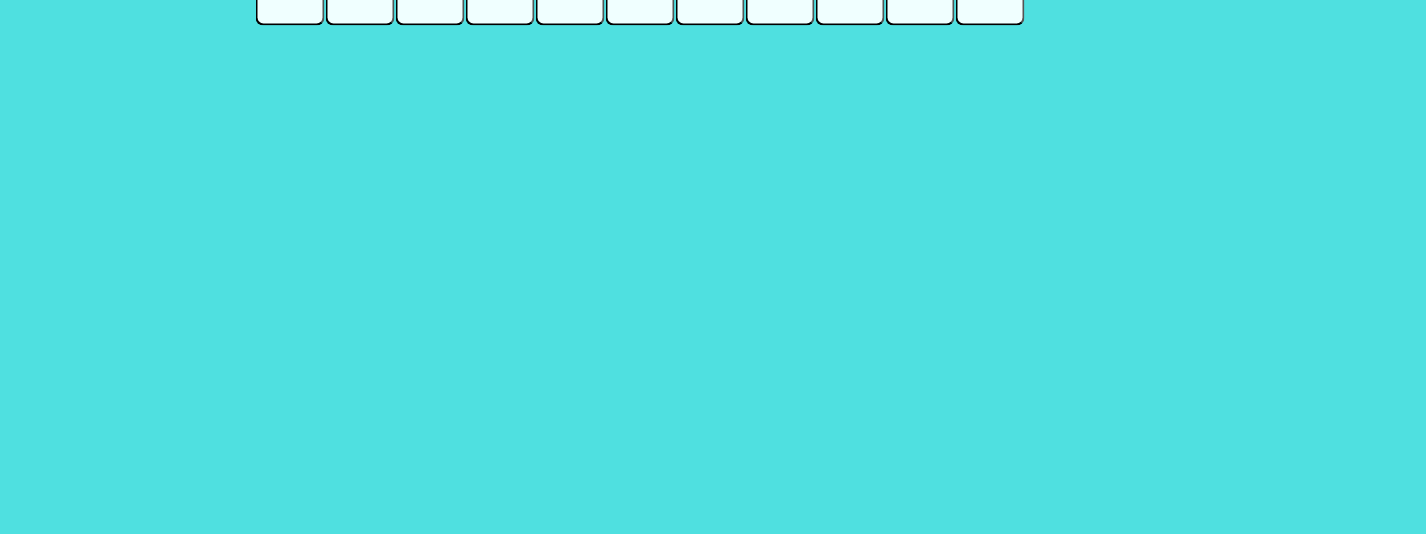
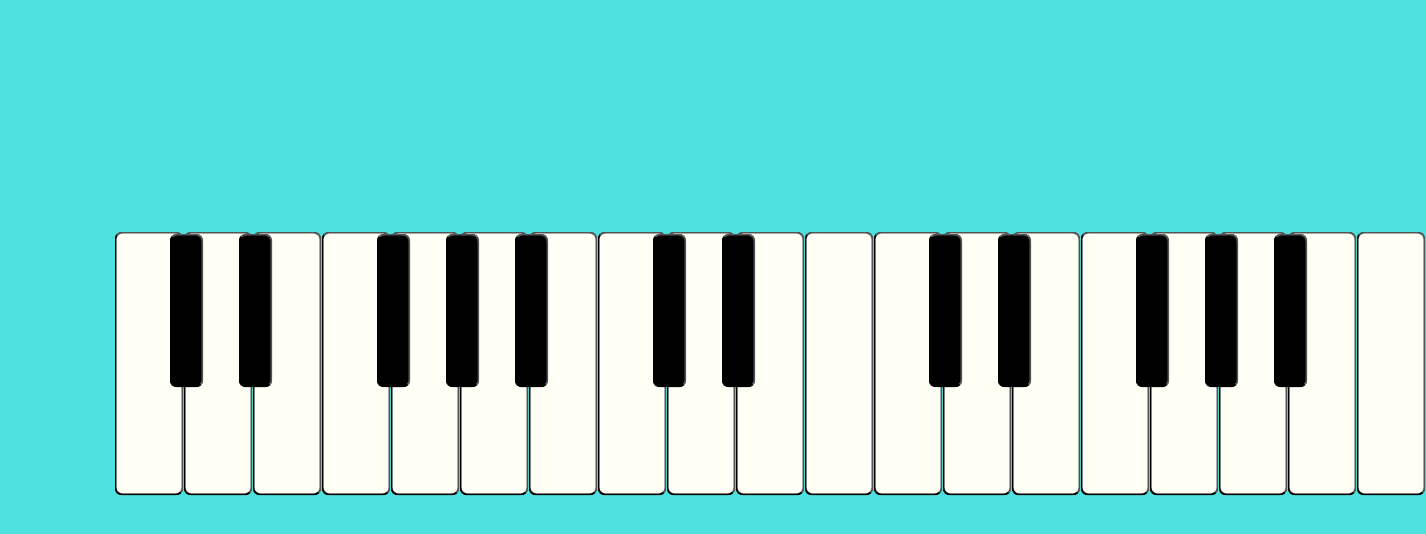
Before and after one commit to Ohad-Raz/Piano-assignment, a plain HTML site: page index.html in a window 1280 px wide. Shown: the whole page, 1426 px wide, since content can reach past the window. Drawn offline with Linux system fonts and the light colour scheme.

Commit message:
finished without background

```diff
--- a/index.html
+++ b/index.html
@@ -8,24 +8,37 @@
   </head>
   <body>
     <section>
-      <div class="white"></div>
-      <div class="white"></div>
-      <div class="black"></div>
-      <div class="white"></div>
-      <div class="black"></div>
-      <div class="white"></div>
-      <div class="white"></div>
-      <div class="black"></div>
-      <div class="white"></div>
-      <div class="black"></div>
-      <div class="white"></div>
-      <div class="black"></div>
-      <div class="white"></div>
-      <div class="white"></div>
-      <div class="black"></div>
-      <div class="white"></div>
-      <div class="black"></div>
-      <div class="white"></div>
+      <div class="white"><p class="ltrw">C</p></div>
+      <div class="white"><p class="ltrw">B</p></div>
+      <div class="black"><p class="ltrb">A#</p></div>
+      <div class="white"><p class="ltrw">A</p></div>
+      <div class="black"><p class="ltrb">G#</p></div>
+      <div class="white"><p class="ltrw">G</p></div>
+      <div class="black"><p class="ltrb">F#</p></div>
+      <div class="white"><p class="ltrw">F</p></div>
+      <div class="white"><p class="ltrw">E</p></div>
+      <div class="black"><p class="ltrb">D#</p></div>
+      <div class="white"><p class="ltrw">D</p></div>
+      <div class="black"><p class="ltrb">C#</p></div>
+      <div class="white"><p class="ltrw">C</p></div>
+      <div class="white"><p class="ltrw">F</p></div>
+      <div class="white"><p class="ltrw">E</p></div>
+      <div class="black"><p class="ltrb">D#</p></div>
+      <div class="white"><p class="ltrw">D</p></div>
+      <div class="black"><p class="ltrb">C#</p></div>
+      <div class="white"><p class="ltrw">C</p></div>
+      <div class="white"><p class="ltrw">B</p></div>
+      <div class="black"><p class="ltrb">A#</p></div>
+      <div class="white"><p class="ltrw">A</p></div>
+      <div class="black"><p class="ltrb">G#</p></div>
+      <div class="white"><p class="ltrw">G</p></div>
+      <div class="black"><p class="ltrb">F#</p></div>
+      <div class="white"><p class="ltrw">F</p></div>
+      <div class="white"><p class="ltrw">E</p></div>
+      <div class="black"><p class="ltrb">D#</p></div>
+      <div class="white"><p class="ltrw">D</p></div>
+      <div class="black"><p class="ltrb">C#</p></div>
+      <div class="white"><p class="ltrw">C</p></div>
     </section>
   </body>
 </html>
--- a/style.css
+++ b/style.css
@@ -1,5 +1,101 @@
 body {
   background-color: rgb(79, 224, 224);
+}
+
+section {
+  transform: rotate(90deg);
+
+  position: absolute;
+  transform-origin: center;
+  margin-left: 630px;
+  margin-top: -300px;
+  font-family: fantasy;
+  font-;
+}
+
+/*p {
+  display: block;
+  text-decoration: none;
+  font-size: 50px;
+  position: absolute;
+  margin-left: 650px;
+  color: rgba(60, 255, 0, 0);
+  border: 8px solid rgba(0, 0, 0, 0.725);;
+  background-color: rgba(250, 235, 215, 0)
+  transform: rotate(-90deg);
+  border-width:20px;
+  border-hight:100px;
+margin-left:200px;
+margin-top:333px
+padding-top:20px
+}
+
+p:hover {
+  font-size: 50px;
+  color: rgb(60, 255, 0);
+  border: 4px solid black;
+  background-color: antiquewhite;
+  position: absolute;
+  border-width: 30px;
+
+}*/
+
+.ltrb {
+  position: absolute;
+  transform: rotate(-90deg);
+  display: block;
+  border-width: 15px;
+  border: 8px solid rgba(0, 0, 0, 0.725);
+  padding-top: 113px;
+  border: 4px solid black;
+  background-color: rgba(250, 235, 215, 0);
+  margin-left: 48px;
+  margin-top: -70px;
+}
+
+.ltrb:hover {
+  font-size: 22px;
+  color: rgb(255, 255, 255);
+  border: 4px solid black;
+  background-color: rgba(250, 235, 215, 0);
+  position: absolute;
+  border-width: 1px;
+}
+/*.ltrw {
+  font-size: 28px;
+  transform: rotate(-90deg);
+  margin: -20px;
+  border-width: 01px;
+  color: rgb(0, 0, 0);
+  border: 8px solid rgba(0, 0, 0, 0);
+  padding-top: 220px;
+  padding-left: 25px;
+  padding-bottom: 5px;
+  margin-left: 0px;
+  margin-top: -200px;
+  font-weight: 600;
+}*/
+.ltrw {
+  font-size: 30px;
+  transform: rotate(-90deg);
+  margin: 120px;
+  margin-top: -88px;
+  border-width: 01px;
+  color: rgba(0, 0, 0, 0);
+  border: 15px solid rgba(0, 0, 255, 0);
+  padding: 30px 29px;
+
+  padding-top: 170px;
+  padding-left: 7px;
+}
+
+.ltrw:hover {
+  font-size: 30px;
+  color: rgb(0, 0, 0);
+  border: 4px solid rgba(0, 0, 0, 0);
+  background-color: rgba(250, 235, 215, 0);
+  border-width: 1px;
+  font-weight: 600;
 }
 
 .black {
@@ -17,14 +113,17 @@ body {
 .white {
   height: 65px;
   width: 260px;
-  background-color: azure;
+  background-color:rgb(255, 255, 246);
   border: 2px outset black;
   border-radius: 8px;
-  margin: 1px;
 }
 
-section {
-  transform: rotate(90deg);
+.white:hover {
+  box-shadow: 5px 5px 8px rgba(43, 48, 58, 0.849),
+    10px 10px 8px rgba(42, 48, 59, 0.514), 15px 15px 8px rgba(33, 40, 53, 0.466);
+}
 
-  transform-origin: center;
+.black:hover {
+  box-shadow: 5px 5px 8px rgba(43, 48, 58, 0.849),
+    10px 10px 8px rgba(42, 48, 59, 0.514), 15px 15px 8px rgba(33, 40, 53, 0.466);
 }
```
Also changed, not shown: 1 other file.
